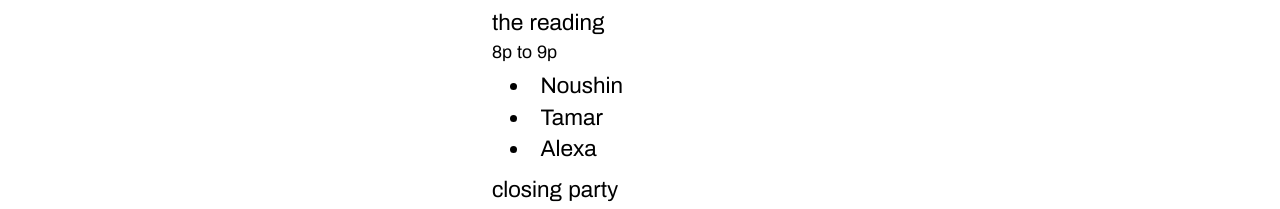
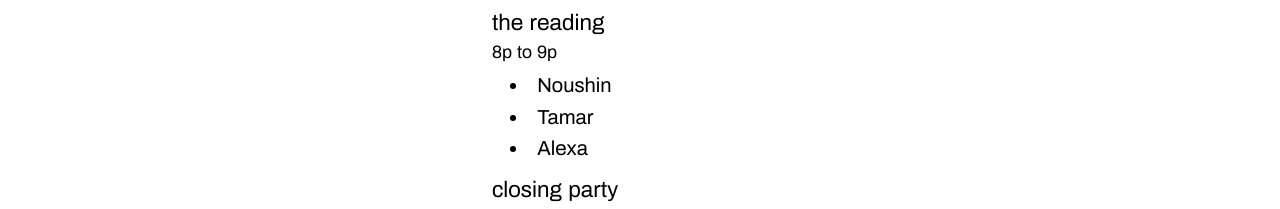
Before and after one commit to zlunchbox/readingspgh.com, a SvelteKit app: page /nextreading in a window 1280 px wide. Shown: the part 387-596 px from the top of the page. Built offline with nearby package versions, Linux system fonts and the light colour scheme; a web font is replaced by a local one.

Commit message:
make reader list slightly smaller

```diff
--- a/src/routes/nextreading/+page.svelte
+++ b/src/routes/nextreading/+page.svelte
@@ -16,9 +16,9 @@
     <span class="block text-base">8p to 9p</span>
   </p>
   <ul class="px-12 py-1 list-disc list-inside">
-    <li class="">Noushin</li>
-    <li class="">Tamar</li>
-    <li class="">Alexa</li>
+    <li class="text-lg">Noushin</li>
+    <li class="text-lg">Tamar</li>
+    <li class="text-lg">Alexa</li>
   </ul>
   <p class="px-8 pt-1">
     closing party
```
